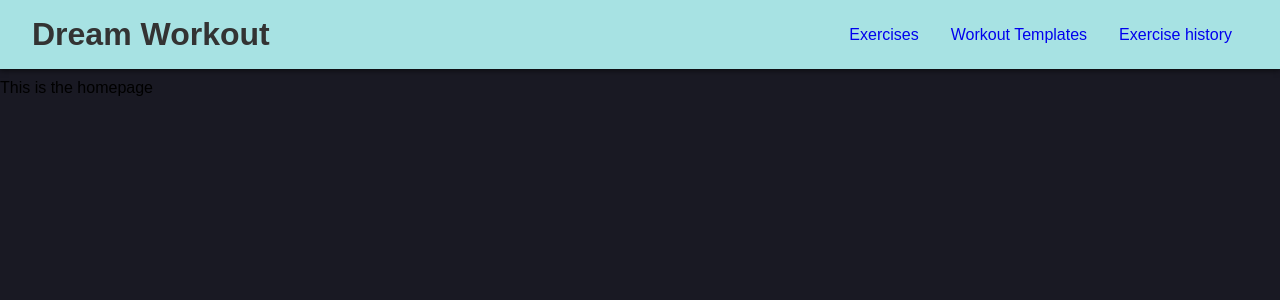
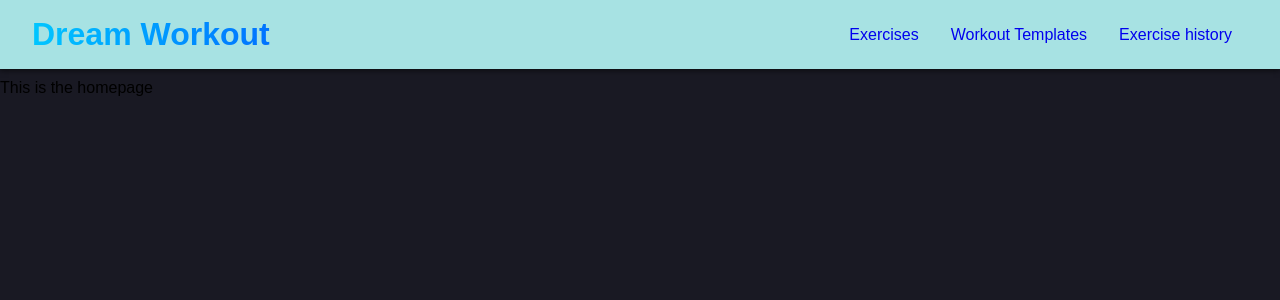
Before and after one commit to christianyarwood62/workout-app, a React (Vite) app: page / in a window 1280 px wide. Shown: the top 300 px of the page. Built offline with nearby package versions, Linux system fonts and the light colour scheme; no server answers.

Commit message:
Add gradient colour to navbar header

```diff
--- a/src/index.css
+++ b/src/index.css
@@ -43,6 +43,12 @@ p {
 .flex-columns {
   display: flex;
   flex-direction: column;
+}
+
+h1 {
+  background: linear-gradient(90deg, #00c6ff, #0072ff);
+  -webkit-background-clip: text;
+  -webkit-text-fill-color: transparent;
 }
 
 /* App stuff */
```
